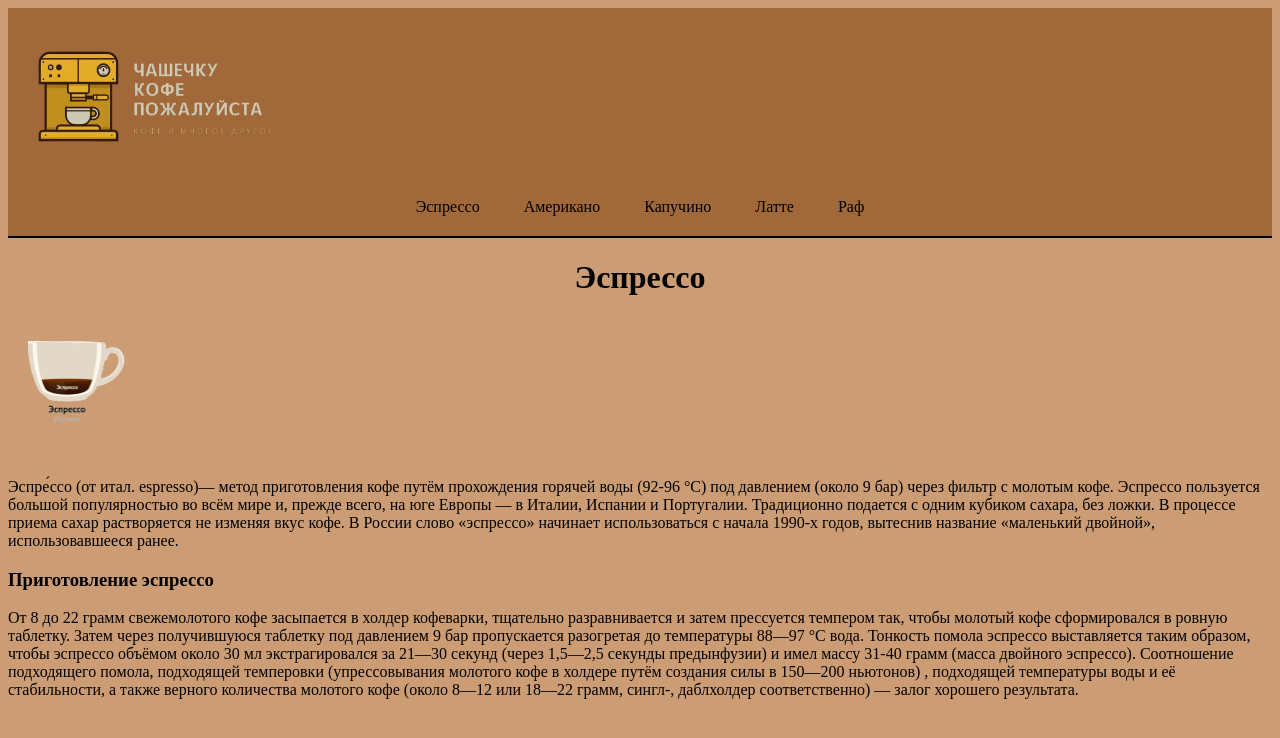
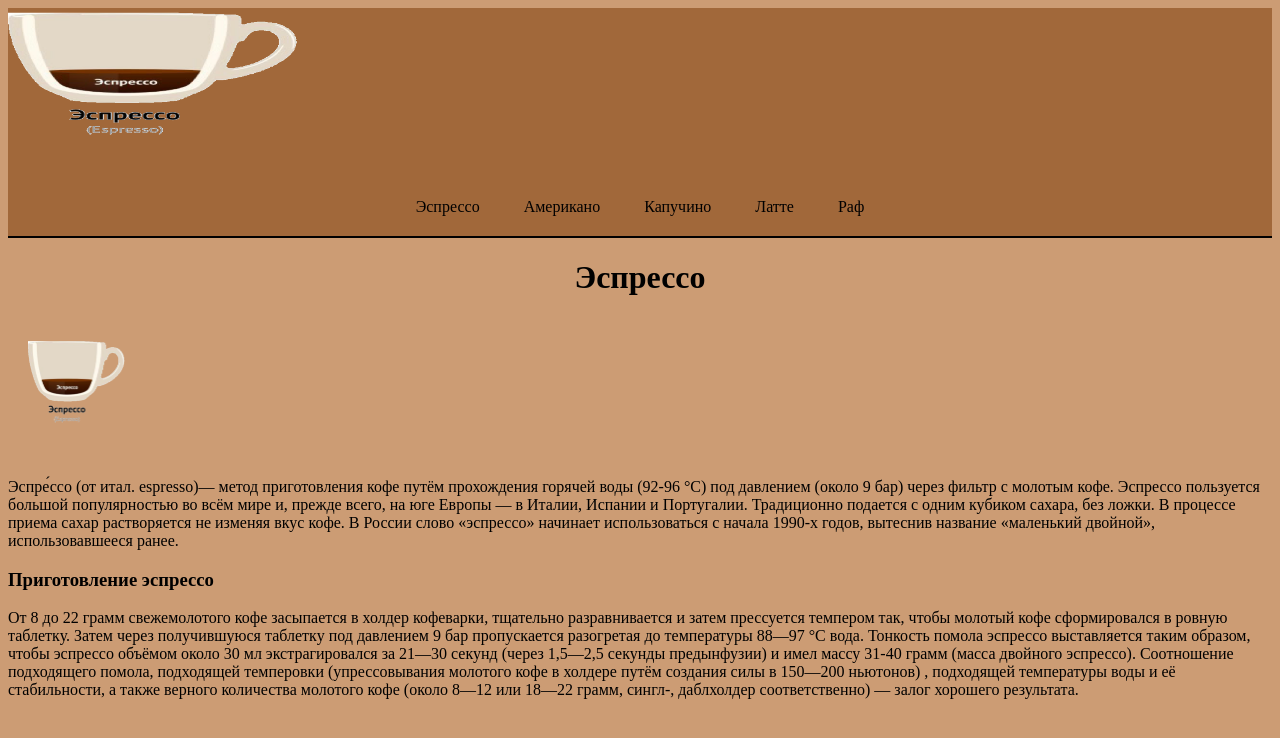
Before and after one commit to ArturVetrov/Coffee, a plain HTML site: page index.html in a window 1280 px wide. Drawn offline with Linux system fonts and the light colour scheme.

Commit message:
Правка

```diff
--- a/index.html
+++ b/index.html
@@ -8,7 +8,7 @@
     <body>
         <header>
             <div class="logo">
-               <img src="Img/Logo.PNG" alt="Логотип" width="300" height="150">
+               <img src="Img/Espresso.PNG" alt="Логотип" width="300" height="150">
                </div>
             <ul class="site-menu">
                 <a href="#espresso">Эспрессо</a>
```
